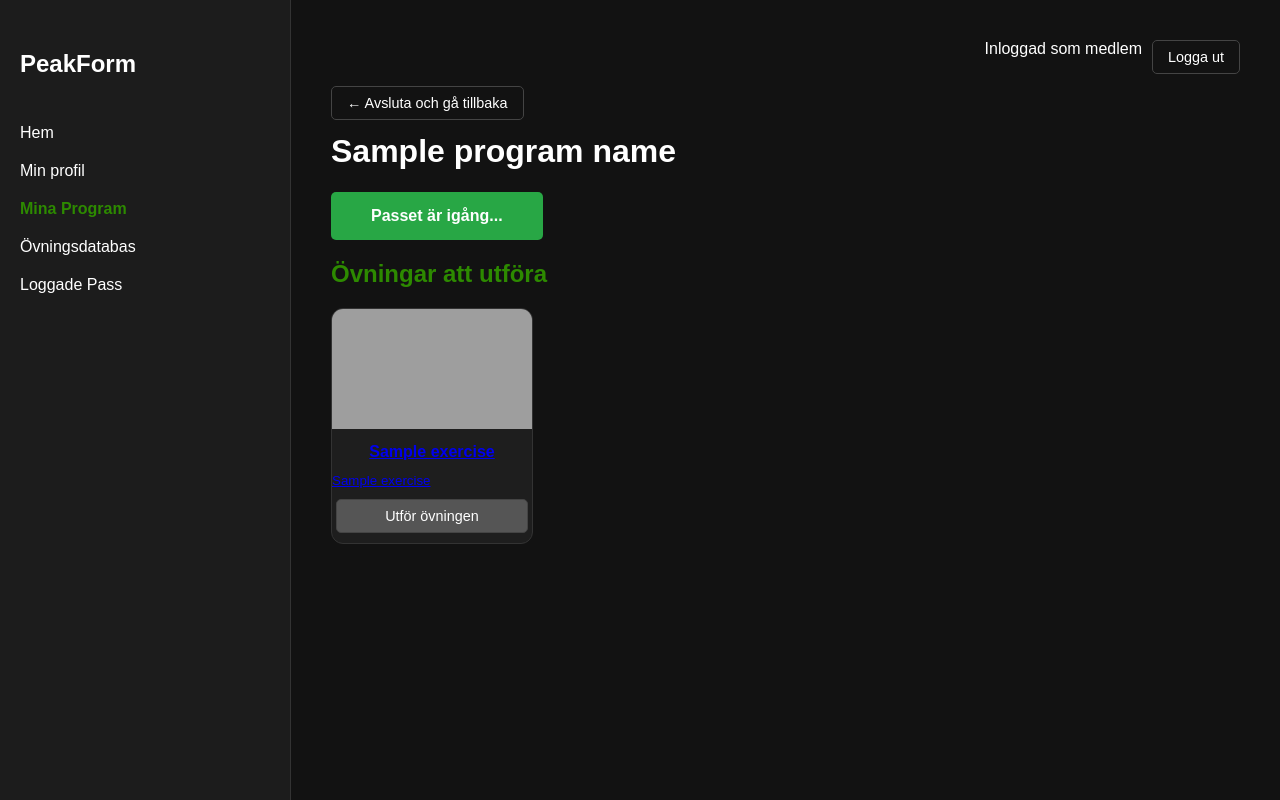
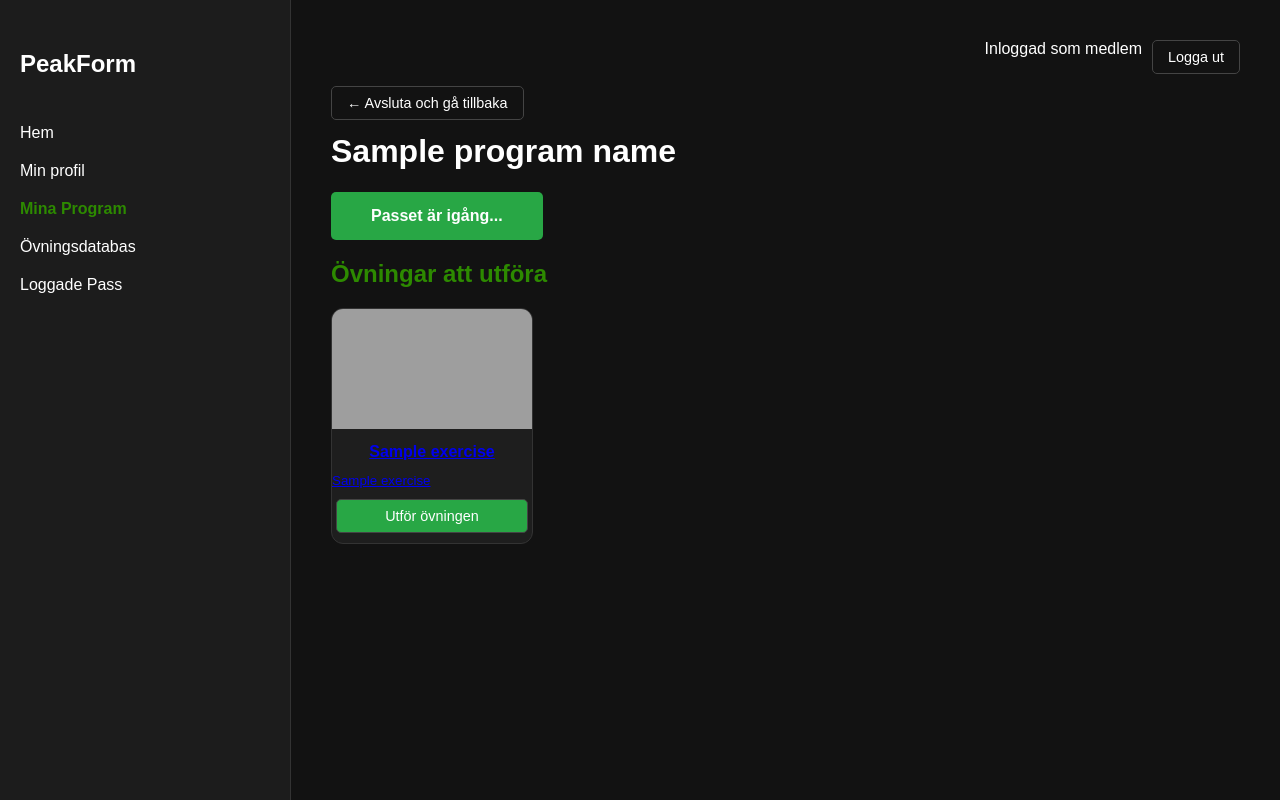
Before and after one commit to Larsencalle/Grupp_7_Peak_Form, a Flask app: template templates/start_program.html in a window 1280 px wide. Run offline with Flask 3, Linux system fonts and the light colour scheme; the template is opened without the code that fills it: most values are stand-ins (such as "Sample title", 1, 10 or a date in 2020); grey boxes are pictures that could not be loaded.

Commit message:
Uppdaterade HTML koden för att ta bort styling
För att all kod ska vara enhetlig tog jag bort all styling i HTML koden då vi endast ska ha det i CSS. Indenterade även koden så att det är enhetligt med andra filer.

```diff
--- a/templates/start_program.html
+++ b/templates/start_program.html
@@ -33,7 +33,7 @@
 
             <div class="program-header">
                 <h1>{{ program_name }}</h1>
-                <span class="form-button" style="background-color: #28a745; cursor: default;">Passet är igång...</span>
+                <span class="form-button status-active">Passet är igång...</span>
             </div>
 
             <h2 class="green-text">Övningar att utföra</h2>
@@ -44,7 +44,7 @@
                         <div class="program-card">
                             <div class="exercise-card-content">
 
-                                <a href="/exercise/{{ exercise[0] }}" class="exercise-card-link">
+                                <a href="/start_program/{{ program_id }}/exercise/{{ exercise[0] }}" class="exercise-card-link">
                                     <img src="{{ exercise[3] }}" alt="{{ exercise[1] }}">
                                     <div class="exercise-card-text">
                                         <p>{{ exercise[1] }}</p>
@@ -52,8 +52,10 @@
                                     </div>
                                 </a>
 
-                                <div class="card-action-buttons border-top" style="text-align: center; padding: 10px 0;">
-                                    <span class="small-button" style="background-color: #555; display: inline-block; width: 80%;">Utför övningen</span>
+                                <div class="card-action-buttons border-top card-actions-centered">
+                                    <a href="/start_program/{{ program_id }}/exercise/{{ exercise[0] }}" class="small-button btn-execute">
+                                        Utför övningen
+                                    </a>
                                 </div>
 
                             </div>
```
